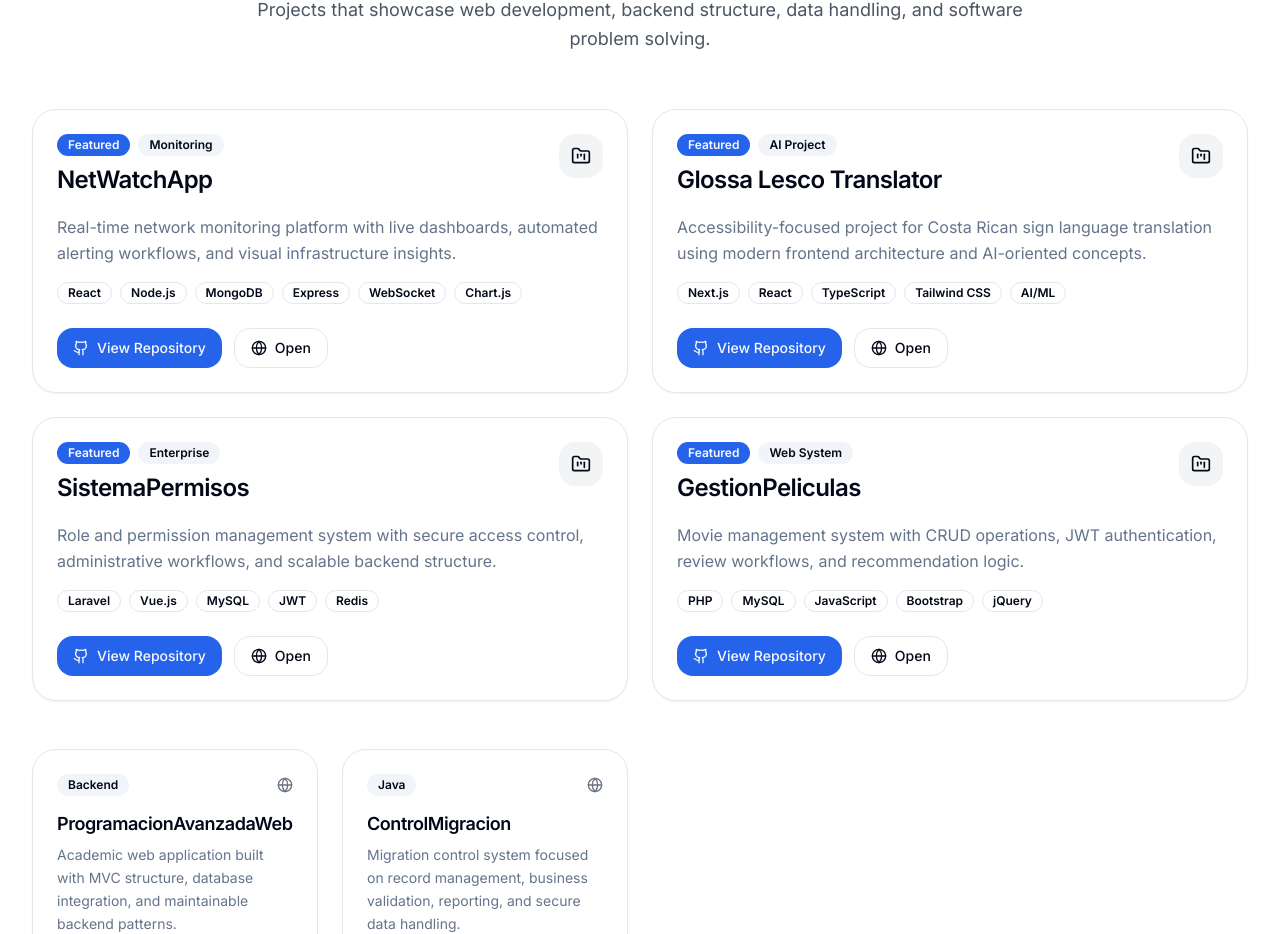
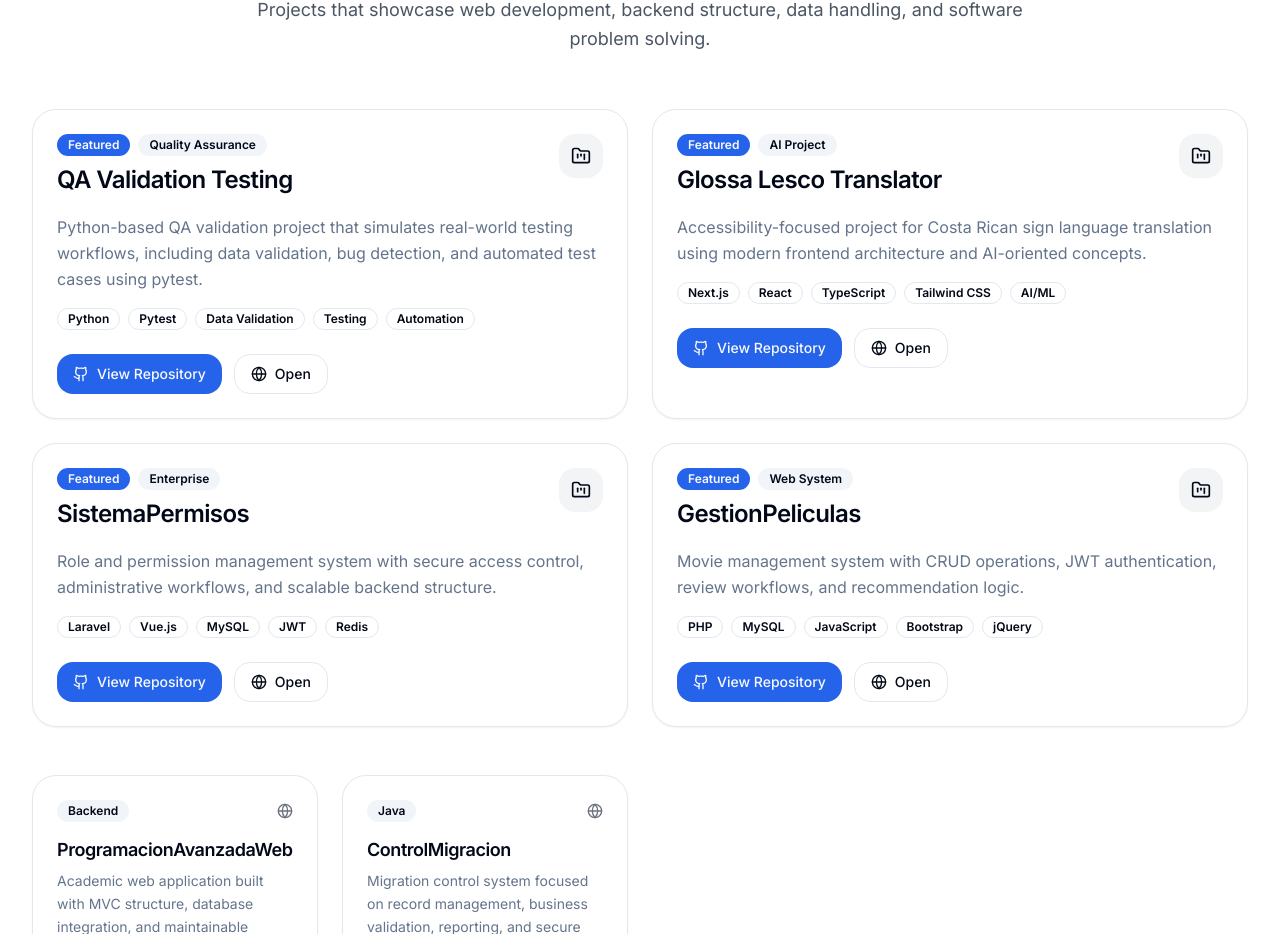
Before and after one commit to andresarzz/portfolio, a Next.js app: page / in a window 1280 px wide. Shown: the part 3300-4234 px from the top of the page. Built offline with nearby package versions, Linux system fonts and the light colour scheme.

Commit message:
Change project name and details for QA validation
Updated project details to reflect a new QA validation testing project.

```diff
--- a/app/page.tsx
+++ b/app/page.tsx
@@ -33,13 +33,13 @@ import {
 
 const projects = [
   {
-    name: "NetWatchApp",
+    name: "QA Validation Testing",
     description:
-      "Real-time network monitoring platform with live dashboards, automated alerting workflows, and visual infrastructure insights.",
-    tech: ["React", "Node.js", "MongoDB", "Express", "WebSocket", "Chart.js"],
-    repo: "andresarzz/NetWatchApp",
+      "Python-based QA validation project that simulates real-world testing workflows, including data validation, bug detection, and automated test cases using pytest.",
+    tech: ["Python", "Pytest", "Data Validation", "Testing", "Automation"],
+    repo: "andresarzz/testing-practice",
     featured: true,
-    category: "Monitoring",
+    category: "Quality Assurance",
   },
   {
     name: "Glossa Lesco Translator",
```
